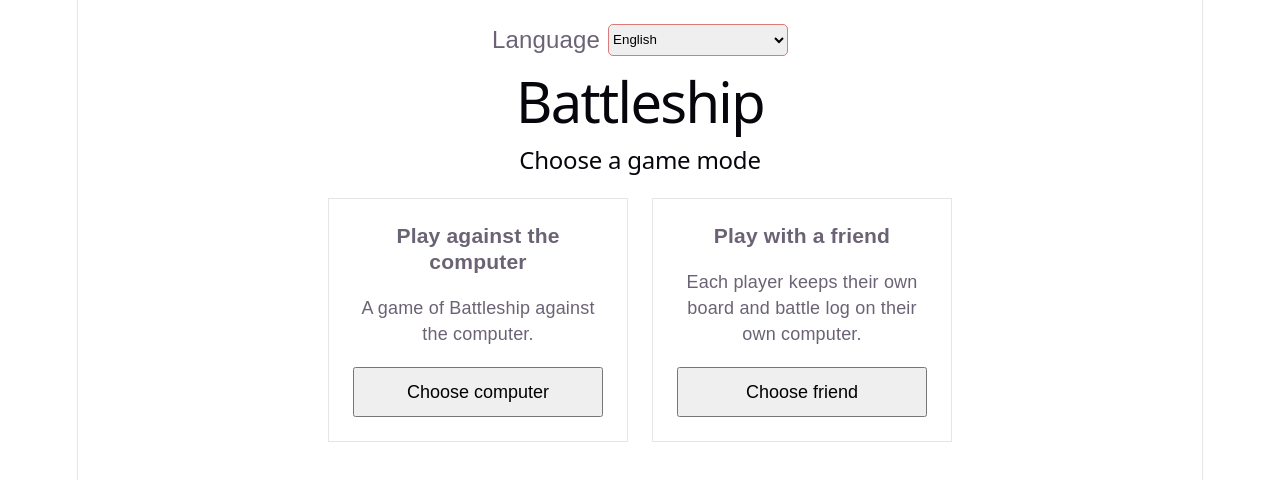
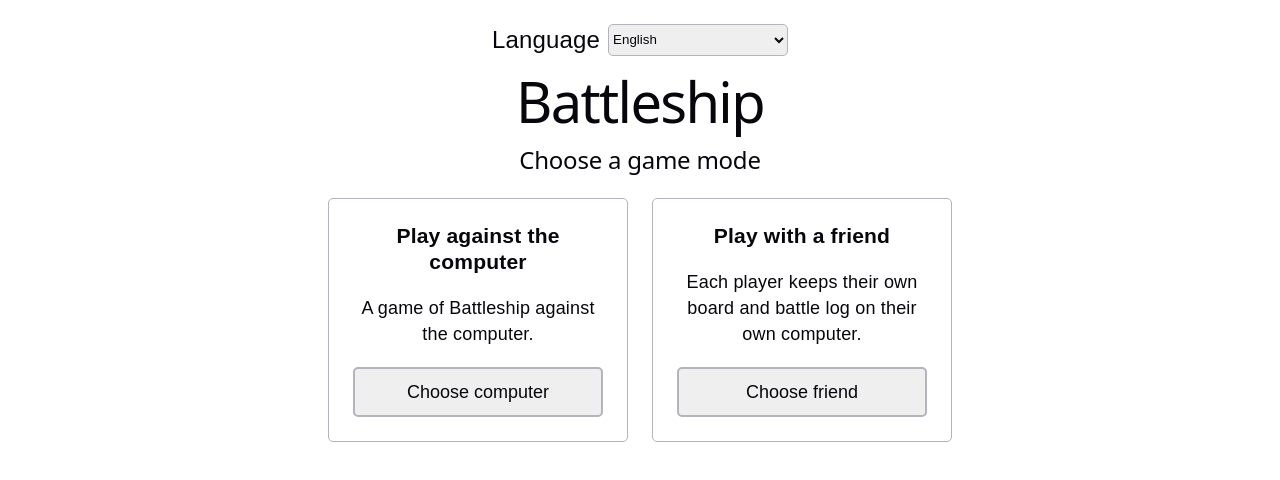
Before and after one commit to alexeyshevin/react-battleship, a React (Vite) app: page / in a window 1280 px wide. Shown: the top 480 px of the page. Built offline with nearby package versions, Linux system fonts and the light colour scheme.

Commit message:
fix: style updates

```diff
--- a/src/App.css
+++ b/src/App.css
@@ -1,4 +1,5 @@
 .game {
+  flex: 1;
   padding: 24px 16px;
   text-align: center;
   font-family: Arial, sans-serif;
--- a/src/components/BoardCell/BoardCell.css
+++ b/src/components/BoardCell/BoardCell.css
@@ -2,7 +2,7 @@
   width: 100%;
   aspect-ratio: 1;
   padding: 0;
-  border: 1px solid #333;
+  border-width: 1px;
   background: #bde0fe;
   cursor: pointer;
 }
--- a/src/components/LanguageSwitcher/LanguageSwitcher.css
+++ b/src/components/LanguageSwitcher/LanguageSwitcher.css
@@ -10,6 +10,5 @@
 .switcher {
     width: 10rem;
     height: 1.75rem;
-    border: 1px solid #db7b7b;
-    border-radius: 5px;
+    border-width: 1px;
 }
--- a/src/components/ModeSelection/ModeSelection.css
+++ b/src/components/ModeSelection/ModeSelection.css
@@ -13,7 +13,7 @@
   width: 300px;
   max-width: 100%;
   padding: 24px;
-  border: 1px solid var(--border);
+  border-width: 1px;
   box-sizing: border-box;
 }
 
--- a/src/components/ShipPlacement/ShipPlacement.css
+++ b/src/components/ShipPlacement/ShipPlacement.css
@@ -55,9 +55,8 @@
   width: 32px;
   height: 32px;
   padding: 0;
-  background: #fff;
-  color: #173965;
-  border: 1px solid #173965;
+  background: var(--bg);
+  border-width: 1px;
   pointer-events: auto;
 }
 
--- a/src/components/TurnDraw/TurnDraw.css
+++ b/src/components/TurnDraw/TurnDraw.css
@@ -31,8 +31,7 @@
   place-items: center;
   width: 80px;
   height: 80px;
-  border: 2px solid currentColor;
-  border-radius: 50%;
+  border-width: 2px;
   font-size: 32px;
 }
 
--- a/src/index.css
+++ b/src/index.css
@@ -1,8 +1,6 @@
 :root {
-  --text: #6b6375;
-  --text-h: #08060d;
+  --text: #08060d;
   --bg: #fff;
-  --border: #e5e4e7;
   --code-bg: #f4f3ec;
   --accent: #aa3bff;
   --accent-bg: rgba(170, 59, 255, 0.1);
@@ -32,10 +30,8 @@
 
 @media (prefers-color-scheme: dark) {
   :root {
-    --text: #9ca3af;
-    --text-h: #f3f4f6;
+    --text: #f3f4f6;
     --bg: #16171d;
-    --border: #2e303a;
     --code-bg: #1f2028;
     --accent: #c084fc;
     --accent-bg: rgba(192, 132, 252, 0.15);
@@ -50,27 +46,36 @@
   }
 }
 
+.button,
+.cell,
+.mode-card,
+.switcher,
+.draw-roulette {
+  border-radius: 5px;
+  border-style: solid;
+  border-color: #b5b3bb;
+}
+
 #root {
-  width: 1126px;
-  max-width: 100%;
-  margin: 0 auto;
-  text-align: center;
-  border-inline: 1px solid var(--border);
   min-height: 100svh;
   display: flex;
   flex-direction: column;
-  box-sizing: border-box;
 }
 
 body {
   margin: 0;
 }
 
+button,
+select,
+option {
+  color: inherit;
+}
+
 h1,
 h2 {
   font-family: var(--heading);
   font-weight: 500;
-  color: var(--text-h);
 }
 
 h1 {
@@ -100,7 +105,6 @@ code,
   font-family: var(--mono);
   display: inline-flex;
   border-radius: 4px;
-  color: var(--text-h);
 }
 
 code {
```
